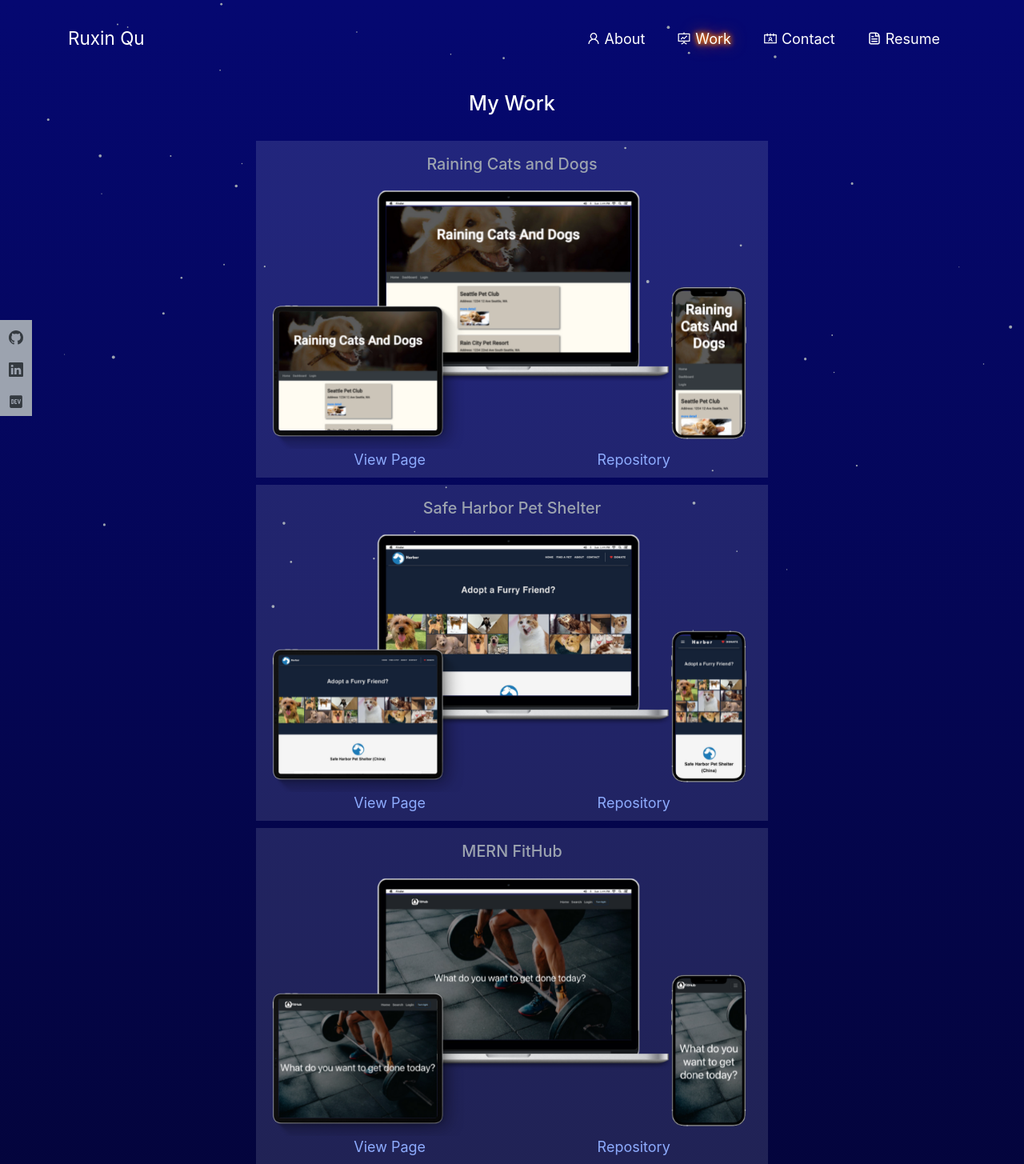
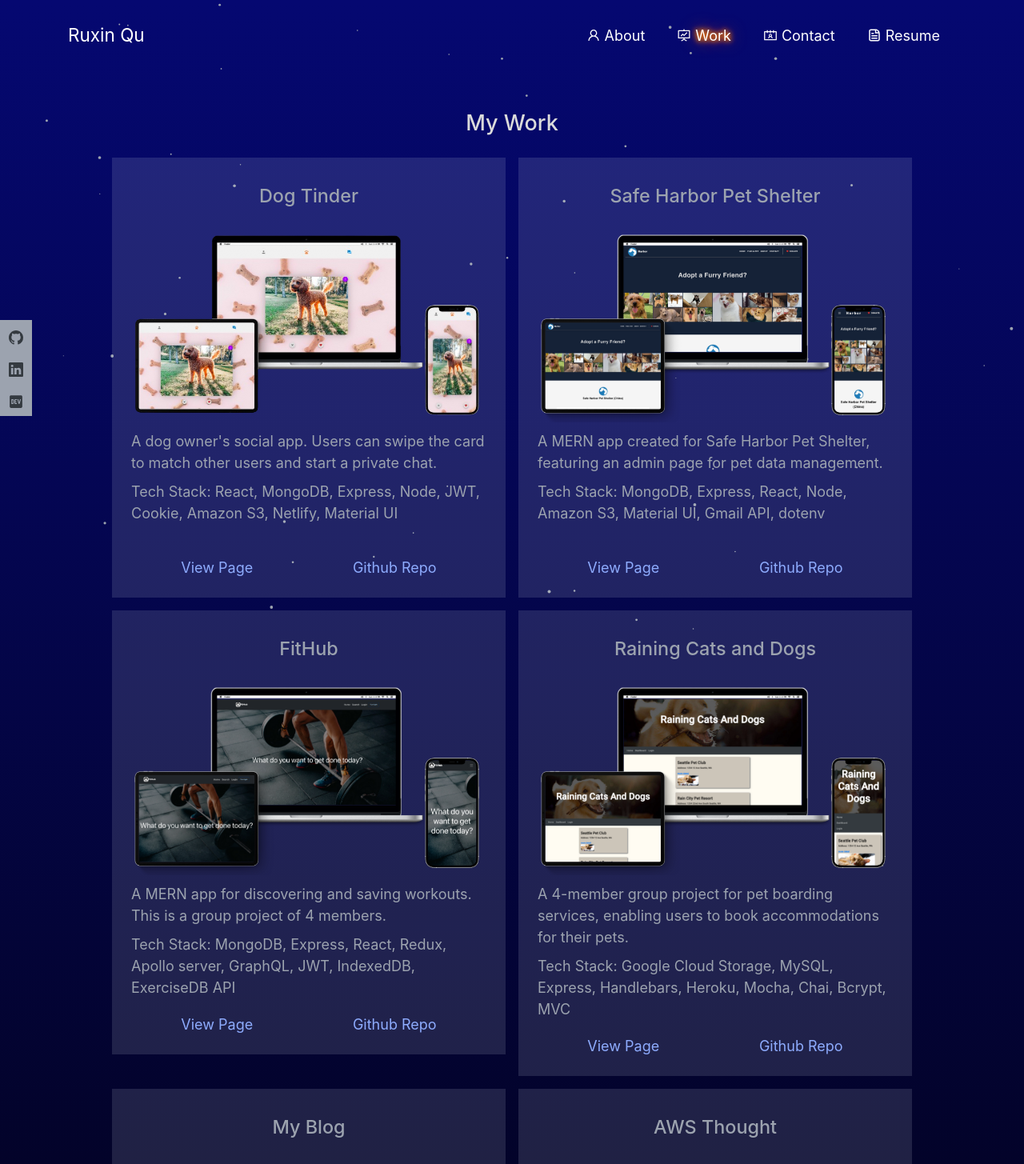
Before and after one commit to RuxinQu/react-portfolio, a React (Create React App) app: page /work in a window 1280 px wide. Shown: the top 1455 px of the page at 80% size. Built offline with nearby package versions, Linux system fonts and the light colour scheme.

Commit message:
add description to workpage

```diff
--- a/src/App.css
+++ b/src/App.css
@@ -33,7 +33,7 @@ a:hover {
 .navbar {
   z-index: 10;
   background-color: transparent;
-  height: 12dvh;
+  height: 11dvh;
 }
 
 .navbar.colorChange {
@@ -95,8 +95,8 @@ article.react-activity-calendar {
 .project:hover {
   transform: scale(1.01);
   transition: ease-in;
-  color: #fff;
-  border: 1px solid #fff;
+  color: #dbdbdb;
+  border: 1px solid #dbdbdb;
   box-shadow: 0 0 20px var(--neon-orange);
 }
 
@@ -105,7 +105,7 @@ article.react-activity-calendar {
 }
 
 .project a:hover {
-  color: #fff;
+  color: #dbdbdb;
 }
 
 .badges > img {
--- a/src/App.js
+++ b/src/App.js
@@ -12,11 +12,7 @@ import { createTheme, ThemeProvider } from "@mui/material/styles";
 import "./App.css";
 import "./index.css";
 
-const theme = createTheme({
-  palette: {
-    divider: "#9ca3af",
-  },
-});
+const theme = createTheme();
 
 function App() {
   return (
--- a/src/component/Project.js
+++ b/src/component/Project.js
@@ -1,49 +1,41 @@
-import React, { useState } from "react";
+import React from "react";
+import Box from "@mui/material/Box";
 import { LazyLoadImage } from "react-lazy-load-image-component";
 // this is a template component used to represent one project card.
 //  The mapping code is implemented in the PsortfolioContainer.js file
 export const Project = ({ work }) => {
-  const [isHovered, setIsHovered] = useState(false);
-  const handleMouseEnter = () => {
-    setIsHovered(true);
-  };
-  const handleMouseLeave = () => {
-    setIsHovered(false);
-  };
+  return (
+    <Box
+      className="project"
+      display={"flex"}
+      flexDirection={"column"}
+      justifyContent={"space-between"}
+      sx={{ minHeight: { sm: 550 } }}
+      p={3}
+    >
+      <Box>
+        <h6
+          style={{ textAlign: "center", fontSize: "1.3rem", padding: "10px 0" }}
+        >
+          {work.title}
+        </h6>
+        <LazyLoadImage width="100%" src={work.img} alt={work.alt} />
+        <div style={{ padding: "10px 0" }}>
+          <p style={{ marginBottom: "0.5rem" }}>{work.description}</p>
+          <p style={{ marginBottom: "0.5rem" }}>
+            Tech Stack: {work.technologies}
+          </p>
+        </div>
+      </Box>
 
-  return (
-    <div
-      className="col-11 col-md-6 m-1 py-2 project"
-      // onMouseEnter={handleMouseEnter}
-      // onMouseLeave={handleMouseLeave}
-    >
-      <h6 className="text-center mb-0 mt-2">{work.title}</h6>
-      {!isHovered && (
-        <LazyLoadImage width="100%" src={work.img} alt={work.alt} />
-      )}
-      {isHovered && (
-        <div
-          style={{
-            color: "#d3d3d3",
-            width: "90%",
-            margin: "1rem auto",
-            fontSize: 18,
-          }}
-        >
-          <p style={{ marginBottom: "0.5rem" }}>Technologies Used:</p>
-          <p>{work.Technologies}</p>
-        </div>
-      )}
-
-      {/* <img className="w-100"  /> */}
-      <div className="d-flex justify-content-around">
+      <Box display={"flex"} justifyContent={"space-around"}>
         <a target="_blank" href={work.page} rel="noreferrer">
           View Page
         </a>
         <a target="_blank" href={work.repo} rel="noreferrer">
-          Repository
+          Github Repo
         </a>
-      </div>
-    </div>
+      </Box>
+    </Box>
   );
 };
--- a/src/data.js
+++ b/src/data.js
@@ -1,39 +1,48 @@
 export const workData = [
+  {
+    title: "Dog Tinder",
+    img: "./assets/dog-tinder.png",
+    alt: "dog-tinder",
+    page: "https://dog-tinder-rq.netlify.app",
+    repo: "https://github.com/RuxinQu/dog-tinder",
+    description:
+      "A dog owner's social app. Users can swipe the card to match other users and start a private chat.",
+    technologies:
+      "React, MongoDB, Express, Node, JWT, Cookie, Amazon S3, Netlify, Material UI",
+  },
+
+  {
+    title: "Safe Harbor Pet Shelter",
+    img: "./assets/safe-harbor-pet-shelter.png",
+    alt: "safe-harbor-pet-shelter",
+    page: "https://safe-harbor-pet-shelter.netlify.app",
+    repo: "https://github.com/RuxinQu/safe-harbor-pet-shelter",
+    description:
+      "A MERN app created for Safe Harbor Pet Shelter, featuring an admin page for pet data management.",
+    technologies:
+      "MongoDB, Express, React, Node, Amazon S3, Material UI, Gmail API, dotenv",
+  },
+  {
+    title: "FitHub",
+    img: "./assets/fithub.png",
+    alt: "fithub",
+    page: "https://fithub-fitness.herokuapp.com",
+    repo: "https://github.com/RuxinQu/fithub",
+    description:
+      "A MERN app for discovering and saving workouts. This is a group project of 4 members.",
+    technologies:
+      "MongoDB, Express, React, Redux, Apollo server, GraphQL, JWT, IndexedDB, ExerciseDB API",
+  },
   {
     title: "Raining Cats and Dogs",
     img: "./assets/raining-cats-and-dogs.png",
     alt: "raining-cats-and-dogs",
     page: "https://raining-dog.herokuapp.com/",
     repo: "https://github.com/RuxinQu/Raining-Cats-and-Dogs",
-    Technologies:
-      "Google Cloud Storage, MySQL, Express, Handlebars, Heroku, Mocha, Chai, Supertest, Bcrypt, MVC",
-  },
-  {
-    title: "Safe Harbor Pet Shelter",
-    img: "./assets/safe-harbor-pet-shelter.png",
-    alt: "safe-harbor-pet-shelter",
-    page: "https://safe-harbor-pet-shelter.netlify.app",
-    repo: "https://github.com/RuxinQu/safe-harbor-pet-shelter",
-    Technologies:
-      "MongoDB, Express, React, Node, Amazon S3, Material UI, Gmail API, dotenv",
-  },
-  {
-    title: "MERN FitHub",
-    img: "./assets/fithub.png",
-    alt: "fithub",
-    page: "https://fithub-fitness.herokuapp.com",
-    repo: "https://github.com/RuxinQu/fithub",
-    Technologies:
-      "MongoDB, Express, React, Redux, Node, Apollo server, GraphQL, JWT, IndexedDB, Material UI, Heroku",
-  },
-  {
-    title: "Dog Tinder",
-    img: "./assets/dog-tinder.png",
-    alt: "dog-tinder",
-    page: "https://dog-tinder-rq.netlify.app",
-    repo: "https://github.com/RuxinQu/dog-tinder",
-    Technologies:
-      "React, MongoDB, Express, JSON Web Token, Cookie, Amazon S3, Netlify, Material UI",
+    description:
+      "A 4-member group project for pet boarding services, enabling users to book accommodations for their pets.",
+    technologies:
+      "Google Cloud Storage, MySQL, Express, Handlebars, Heroku, Mocha, Chai, Bcrypt, MVC",
   },
   {
     title: "My Blog",
@@ -41,7 +50,8 @@ export const workData = [
     alt: "my-blog",
     page: "https://my-blog-4001.herokuapp.com/",
     repo: "https://github.com/RuxinQu/my-blog",
-    Technologies: "MySQL, Express, Handlebars, Heroku, Bcrypt",
+    description: "A blog platform with user accounts, posts, and comments.",
+    technologies: "MySQL, Express, Handlebars, Heroku, Bcrypt",
   },
   {
     title: "AWS Thought",
@@ -49,8 +59,9 @@ export const workData = [
     alt: "aws-thought",
     page: "http://ec2-35-162-91-240.us-west-2.compute.amazonaws.com/",
     repo: "https://github.com/RuxinQu/aws-thought",
-    Technologies:
-      "Amazon EC2, Amazon DynamoDB, Amazon S3, React, Express, IaaS",
+    description:
+      "A blog website powered by AWS where users can post thoughts and images.",
+    technologies: "Amazon EC2, Amazon DynamoDB, Amazon S3, React, Express",
   },
 ];
 
--- a/src/index.css
+++ b/src/index.css
@@ -14,10 +14,6 @@ h5 {
   font-size: 1.3rem !important;
 }
 
-h6 {
-  font-size: 1.1rem !important;
-}
-
 body {
   margin: 0;
   font-family: -apple-system, BlinkMacSystemFont, "Segoe UI", "Roboto", "Oxygen",
--- a/src/page/About.js
+++ b/src/page/About.js
@@ -33,7 +33,7 @@ export default function About() {
           alt="Ruxin smiling"
           style={{ maxWidth: 300 }}
         />
-        <Box sx={{ width: { xs: "100%", md: "70%", lg: 800 } }}>
+        <Box sx={{ width: { xs: "100%", md: "70%", lg: 1000 } }}>
           <h1
             style={{
               color: "#dbdbdb",
--- a/src/page/Work.js
+++ b/src/page/Work.js
@@ -1,19 +1,42 @@
 import React from "react";
 import { Project } from "../component/Project";
 import { workData } from "../data";
+import Grid from "@mui/material/Grid";
+import Box from "@mui/material/Box";
 
 export default function Work() {
   return (
-    <div id="work">
-      <h3 className="text-center text-white py-3">My Work</h3>
-      <div className="container-fluid">
-        <div className="row d-flex justify-content-center">
+    <Box
+      id="work"
+      sx={{ padding: { xs: "20px 0", md: "30px 0", lg: "50px 0" } }}
+    >
+      <h2
+        style={{
+          textAlign: "center",
+          marginBottom: "1.5rem",
+          fontSize: "1.5rem",
+          color: "#dbdbdb",
+        }}
+      >
+        My Work
+      </h2>
+      <Box
+        sx={{
+          width: { xs: "90%", md: "80%", lg: 1000 },
+          mx: "auto",
+        }}
+      >
+        <Grid container spacing={2}>
           {/* map through the workData and each one renders a Project component */}
           {workData.map((work) => {
-            return <Project work={work} key={work.title} />;
+            return (
+              <Grid item xs={12} md={6}>
+                <Project work={work} key={work.title} />
+              </Grid>
+            );
           })}
-        </div>
-      </div>
-    </div>
+        </Grid>
+      </Box>
+    </Box>
   );
 }
```
